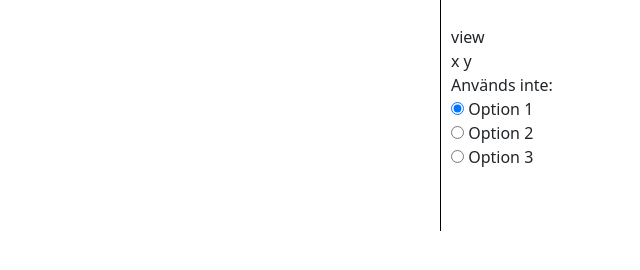
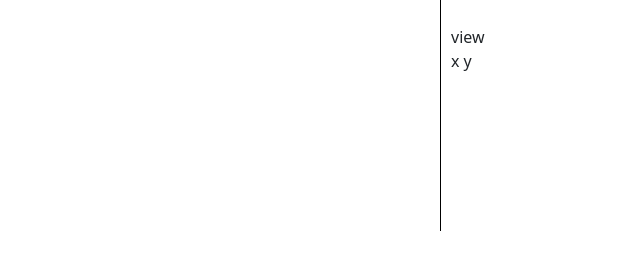
Before and after one commit to Omnistudent/havelock, a Django app: template event/templates/event/grid.html in a window 1280 px wide. Shown: the part 369-639 px from the top of the page, without its empty margins (640-1280 px from the left). Run offline with Django 4.2, Linux system fonts and the light colour scheme; the template is opened without the code that fills it: values that come from a table or form of the project are taken from there, others are empty; data comes from the database, SQL or seed files in the repository; both versions use the stored data as it was after the commit.

Commit message:
'qustionsworking'

```diff
--- a/event/templates/event/grid.html
+++ b/event/templates/event/grid.html
@@ -132,16 +132,7 @@
       view<br>
       x{{user.userprofile.x}} y{{user.userprofile.y}}<br>
 
-      <!--<div class="panel-content" id="clicked-square">None</div>-->
-      <form>
-        Används inte:<br>
-        <input type="radio" id="option1" name="options" value="option1" checked>
-        <label for="option1">Option 1</label><br>
-        <input type="radio" id="option2" name="options" value="option2">
-        <label for="option2">Option 2</label><br>
-        <input type="radio" id="option3" name="options" value="option3">
-        <label for="option3">Option 3</label><br>
-      </form>
+
     </div>
 
     <div id="side-panel" class="button-container">
@@ -151,7 +142,6 @@
         {{question.question_swedish}}
         <br>
         {% for answer in answers %}
-
 
             <button class="btn btn-primary" onclick="receiveAnswer('answer',{{ answer }})" name="answer" value="{{ answer }}">{{ answer }}</button>
             {% if forloop.counter|divisibleby:2 %}
```
Also changed, not shown: event/views.py (+13 -8 lines), db.sqlite3.
